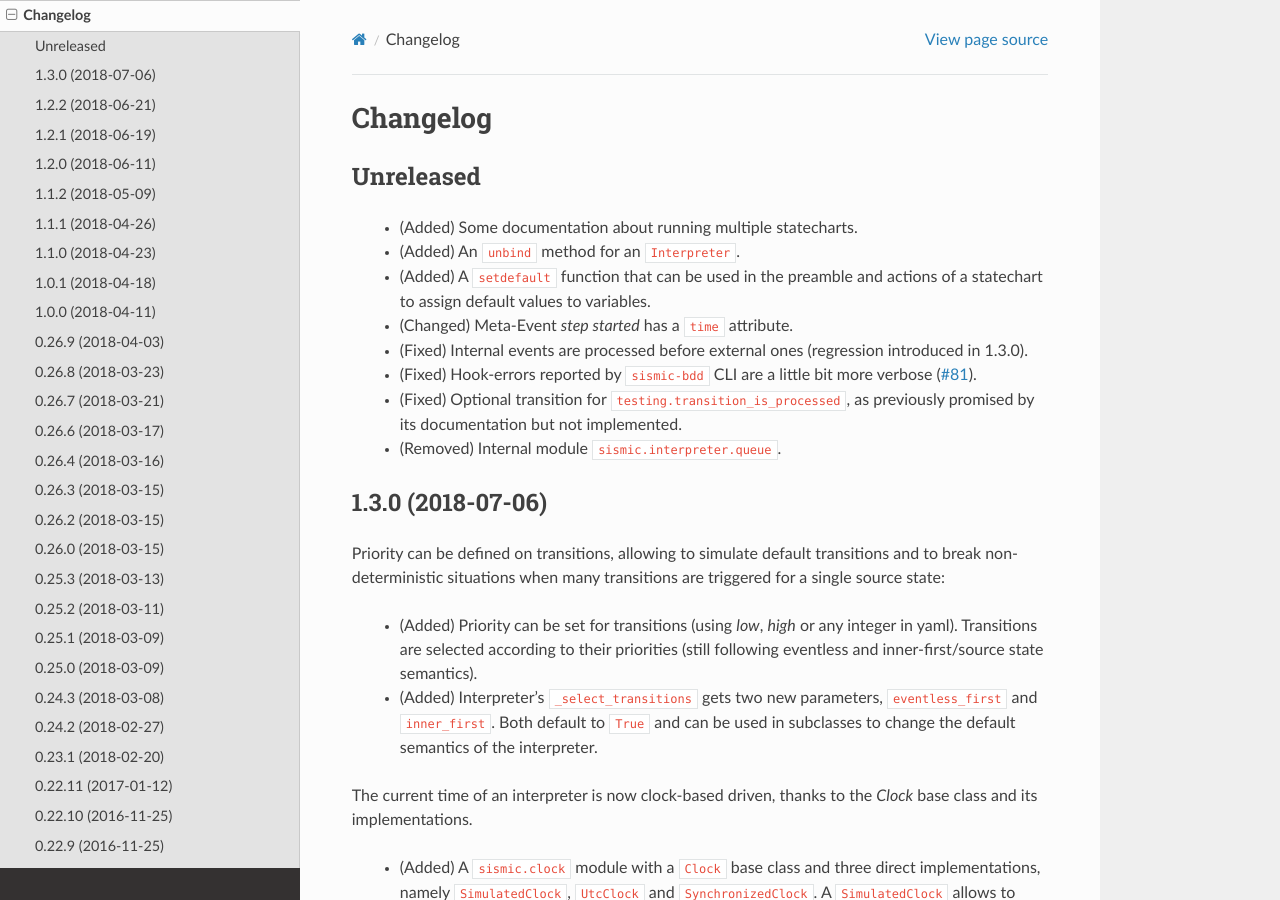
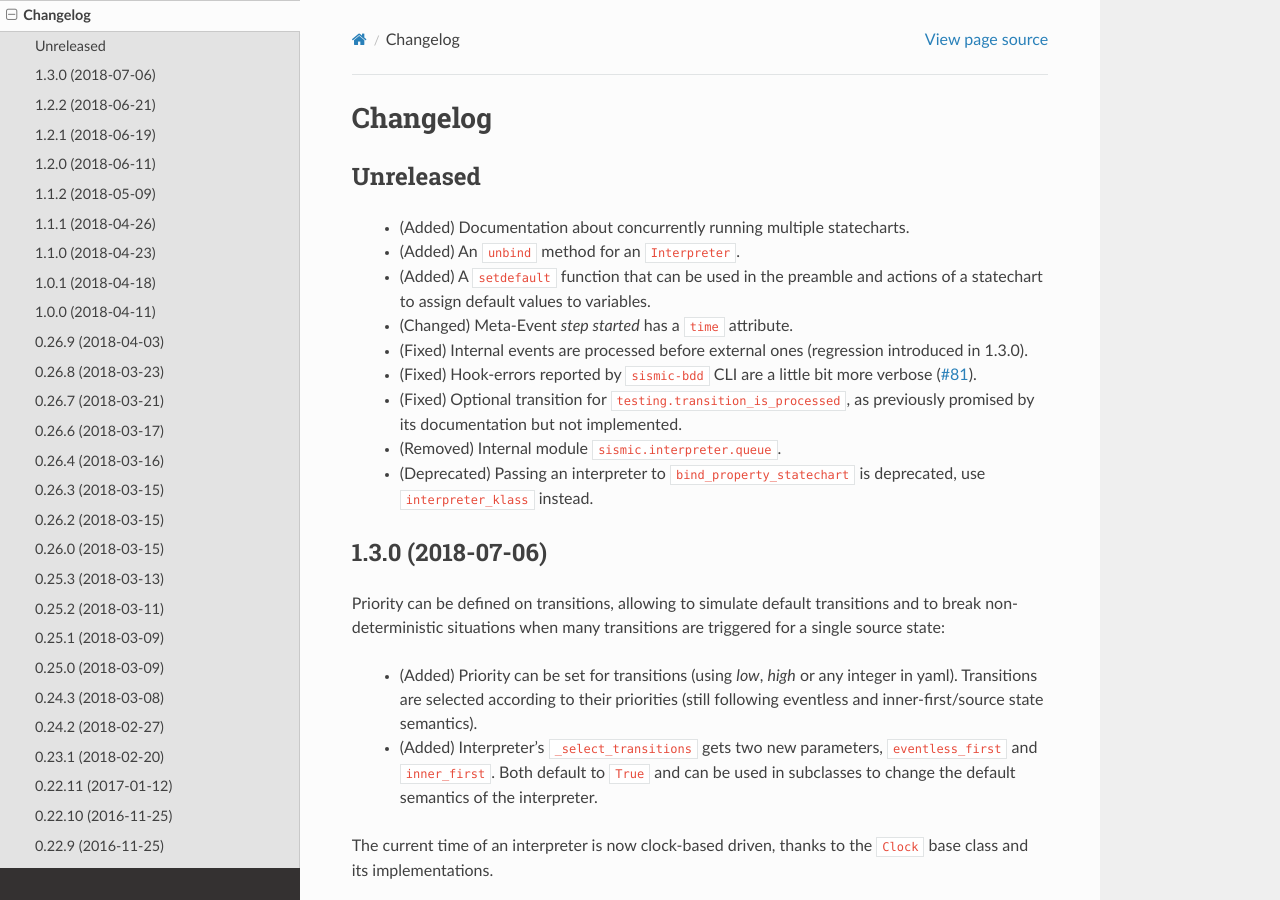
Before and after one commit to AlexandreDecan/sismic, a Sphinx documentation site: the page built from docs/changelog.rst, in a window 1280 px wide and 900 px high. Built offline with Sphinx 7.4.7 and the Read the Docs theme 2.0.0, drawn with Linux system fonts in a browser that asks for light colours.

Commit message:
Deprecate passing an interpreter to bind_property_statechart

```diff
--- a/CHANGELOG.rst
+++ b/CHANGELOG.rst
@@ -4,7 +4,7 @@ Changelog
 Unreleased
 ----------
 
- - (Added) Some documentation about running multiple statecharts.
+ - (Added) Documentation about concurrently running multiple statecharts.
  - (Added) An ``unbind`` method for an ``Interpreter``.
  - (Added) A ``setdefault`` function that can be used in the preamble and actions of a statechart to assign default values to variables.
  - (Changed) Meta-Event *step started* has a ``time`` attribute.
@@ -12,6 +12,7 @@ Unreleased
  - (Fixed) Hook-errors reported by ``sismic-bdd`` CLI are a little bit more verbose (`#81 <https://github.com/AlexandreDecan/sismic/issues/81>`__).
  - (Fixed) Optional transition for ``testing.transition_is_processed``, as previously promised by its documentation but not implemented.
  - (Removed) Internal module ``sismic.interpreter.queue``.
+ - (Deprecated) Passing an interpreter to ``bind_property_statechart`` is deprecated, use ``interpreter_klass`` instead.
 
 
 1.3.0 (2018-07-06)
@@ -25,7 +26,7 @@ situations when many transitions are triggered for a single source state:
  - (Added) Interpreter's ``_select_transitions`` gets two new parameters, ``eventless_first`` and ``inner_first``.
    Both default to ``True`` and can be used in subclasses to change the default semantics of the interpreter.
 
-The current time of an interpreter is now clock-based driven, thanks to the `Clock` base class and its implementations.
+The current time of an interpreter is now clock-based driven, thanks to the ``Clock`` base class and its implementations.
 
  - (Added) A ``sismic.clock`` module with a ``Clock`` base class and three direct implementations,
    namely ``SimulatedClock``, ``UtcClock`` and ``SynchronizedClock``. A ``SimulatedClock`` allows to manually or automatically
```
Also changed, not shown: docs/properties.rst (+4 -6 lines), 2 other files.
